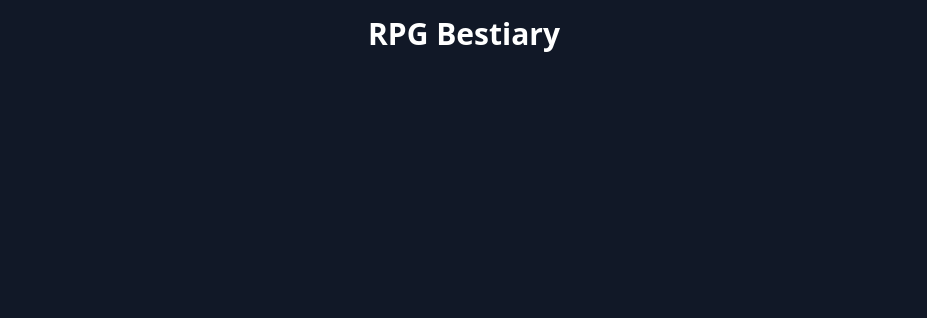
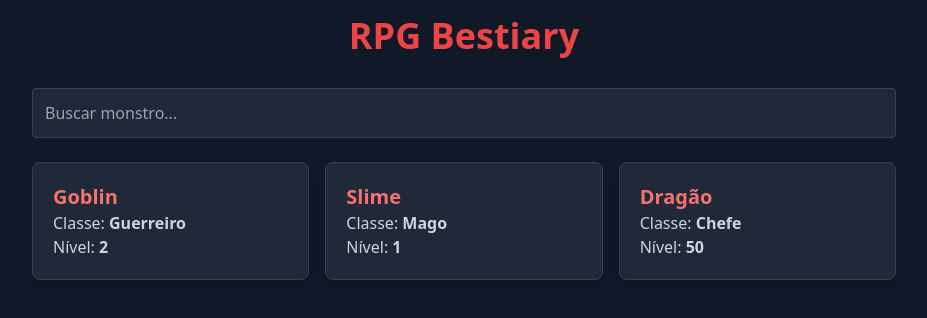
Before and after one commit to Gabrieldsrod/dev-web-projeto-vue, a Vue app: page / in a window 1280 px wide. Shown: the top 318 px of the page, without its empty margins (176-1103 px from the left). Built offline with nearby package versions, Linux system fonts and the light colour scheme.

Commit message:
feat: adiciona lista de monstros e busca

```diff
--- a/src/App.vue
+++ b/src/App.vue
@@ -1,8 +1,43 @@
 <script setup>
+import { ref, computed } from 'vue'
+
+const searchQuery = ref('')
+const monsters = ref([
+  { id: 1, name: 'Goblin', class: 'Guerreiro', level: 2 },
+  { id: 2, name: 'Slime', class: 'Mago', level: 1 },
+  { id: 3, name: 'Dragão', class: 'Chefe', level: 50 },
+])
+
+const filteredMonsters = computed(() => {
+  return monsters.value.filter(monster =>
+    monster.name.toLowerCase().includes(searchQuery.value.toLowerCase())
+  )
+})
 </script>
 
 <template>
-  <div class="container mx-auto p-4">
-    <h1 class="text-3xl font-bold mb-4 text-center">RPG Bestiary</h1>
+  <div class="container mx-auto p-4 max-w-4xl">
+    <h1 class="text-4xl font-bold mb-8 text-center text-red-500">RPG Bestiary</h1>
+
+    <div class="mb-6">
+      <input
+        v-model="searchQuery"
+        type="text"
+        placeholder="Buscar monstro..."
+        class="w-full p-3 rounded bg-gray-800 text-white border border-gray-700 focus:outline-none focus:border-red-500"
+      />
+    </div>
+
+    <div class="grid grid-cols-1 sm:grid-cols-2 md:grid-cols-3 gap-4">
+      <div
+        v-for="monster in filteredMonsters"
+        :key="monster.id"
+        class="bg-gray-800 p-5 rounded-lg shadow-lg border border-gray-700"
+      >
+        <h2 class="text-xl font-bold text-red-400">{{ monster.name }}</h2>
+        <p class="text-gray-300">Classe: <span class="font-semibold">{{ monster.class }}</span></p>
+        <p class="text-gray-300">Nível: <span class="font-semibold">{{ monster.level }}</span></p>
+      </div>
+    </div>
   </div>
 </template>
```
